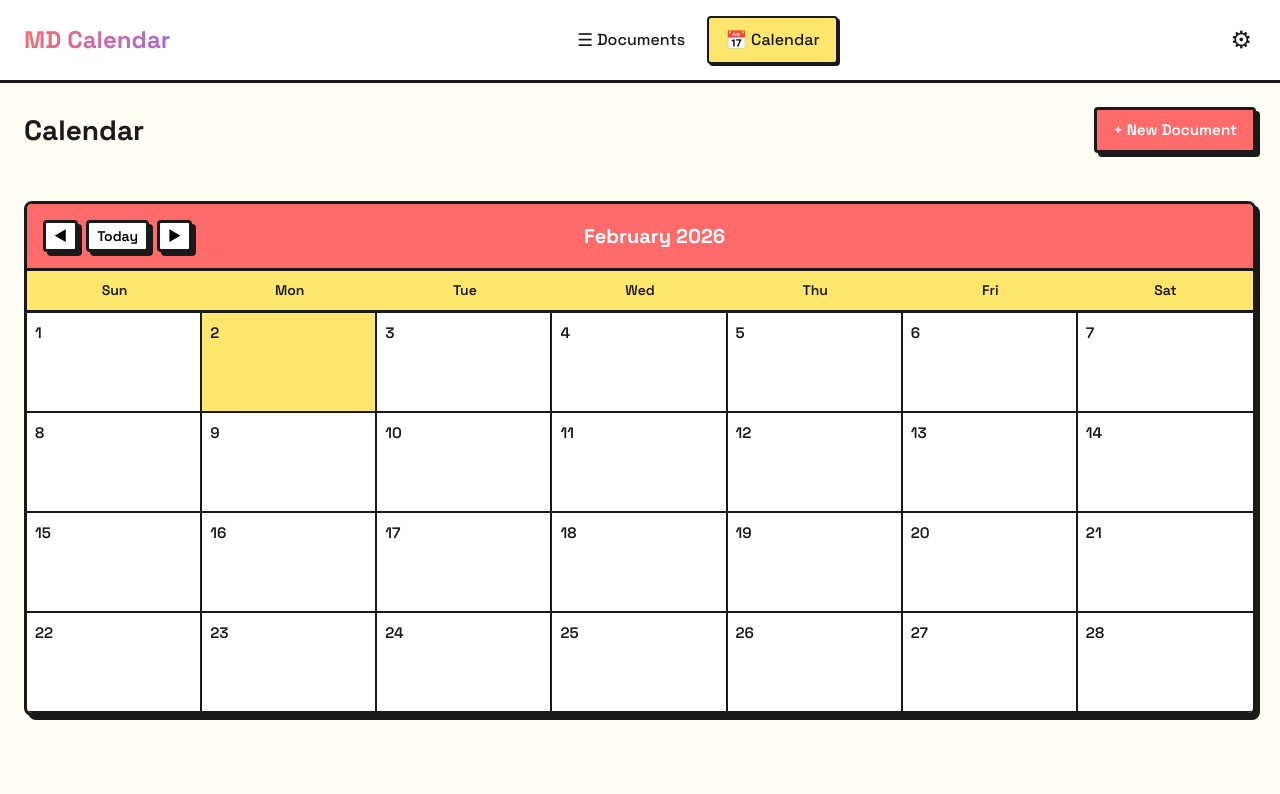
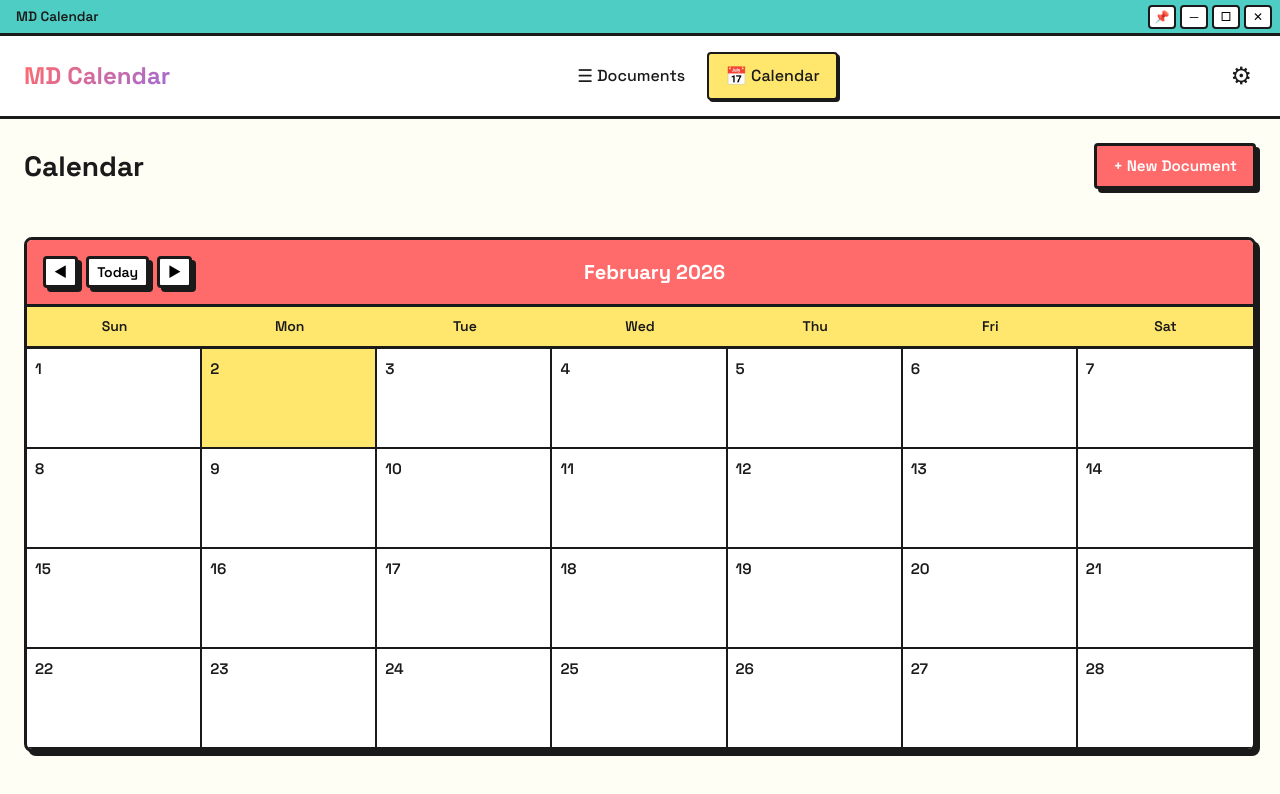
Before and after one commit to bhin-dede/md_calendar, a Next.js app: page /calendar in a window 1280 px wide. Shown: the top 794 px of the page. Built offline with nearby package versions, Linux system fonts and the light colour scheme.

Commit message:
v0.5.0: Custom titlebar with always-on-top feature
- Add custom titlebar (decorations: false)
- Add always-on-top pin button
- Add window control buttons (minimize, maximize, close)
- Change dev port to 8003
- Update README with new features

```diff
--- a/package.json
+++ b/package.json
@@ -1,9 +1,9 @@
 {
   "name": "md_cal",
-  "version": "0.4.0",
+  "version": "0.5.0",
   "private": true,
   "scripts": {
-    "dev": "next dev",
+    "dev": "next dev -p 8003",
     "build": "next build",
     "start": "next start",
     "lint": "eslint",
--- a/src-tauri/capabilities/default.json
+++ b/src-tauri/capabilities/default.json
@@ -7,6 +7,12 @@
   ],
   "permissions": [
     "core:default",
+    "core:window:allow-start-dragging",
+    "core:window:allow-minimize",
+    "core:window:allow-toggle-maximize",
+    "core:window:allow-close",
+    "core:window:allow-is-maximized",
+    "core:window:allow-set-always-on-top",
     "fs:default",
     "fs:allow-read",
     "fs:allow-write",
--- a/src/app/layout.tsx
+++ b/src/app/layout.tsx
@@ -1,5 +1,6 @@
 import type { Metadata } from "next";
 import { Header } from "@/components/Header";
+import { TitleBar } from "@/components/TitleBar";
 import { ToastProvider } from "@/context/ToastContext";
 import "@/styles/design-system.css";
 import "@/styles/components.css";
@@ -31,6 +32,7 @@ export default function RootLayout({
       </head>
       <body>
         <ToastProvider>
+          <TitleBar />
           <Header />
           {children}
         </ToastProvider>
--- /dev/null
+++ b/src/components/TitleBar.tsx
@@ -0,0 +1,84 @@
+'use client';
+
+import React, { useState, useEffect, useCallback } from 'react';
+
+export function TitleBar() {
+  const [isMaximized, setIsMaximized] = useState(false);
+  const [isAlwaysOnTop, setIsAlwaysOnTop] = useState(false);
+  const [appWindow, setAppWindow] = useState<any>(null);
+
+  useEffect(() => {
+    const initWindow = async () => {
+      if (typeof window !== 'undefined') {
+        try {
+          const { getCurrentWindow } = await import('@tauri-apps/api/window');
+          const win = getCurrentWindow();
+          setAppWindow(win);
+          const maximized = await win.isMaximized();
+          setIsMaximized(maximized);
+        } catch (e) {
+          console.log('Not in Tauri environment');
+        }
+      }
+    };
+    initWindow();
+  }, []);
+
+  const handleDrag = useCallback(async (e: React.MouseEvent) => {
+    if (e.buttons === 1 && e.detail === 1 && appWindow) {
+      await appWindow.startDragging();
+    }
+  }, [appWindow]);
+
+  const handleDoubleClick = useCallback(async () => {
+    if (appWindow) {
+      await appWindow.toggleMaximize();
+      setIsMaximized(!isMaximized);
+    }
+  }, [appWindow, isMaximized]);
+
+  const handleMinimize = async () => {
+    if (appWindow) await appWindow.minimize();
+  };
+
+  const handleMaximize = async () => {
+    if (appWindow) {
+      await appWindow.toggleMaximize();
+      setIsMaximized(!isMaximized);
+    }
+  };
+
+  const handleClose = async () => {
+    if (appWindow) await appWindow.close();
+  };
+
+  const handleTogglePin = async () => {
+    if (appWindow) {
+      const newValue = !isAlwaysOnTop;
+      await appWindow.setAlwaysOnTop(newValue);
+      setIsAlwaysOnTop(newValue);
+    }
+  };
+
+  return (
+    <div className="titlebar" onMouseDown={handleDrag} onDoubleClick={handleDoubleClick}>
+      <div className="titlebar-title">
+        MD Calendar
+      </div>
+      <div className="titlebar-controls">
+        <button className={`titlebar-btn pin ${isAlwaysOnTop ? 'active' : ''}`} onClick={handleTogglePin} onMouseDown={(e) => e.stopPropagation()} title={isAlwaysOnTop ? '고정 해제' : '항상 위에'}>
+          📌
+        </button>
+        <button className="titlebar-btn minimize" onClick={handleMinimize} onMouseDown={(e) => e.stopPropagation()} title="Minimize">
+          ─
+        </button>
+        <button className="titlebar-btn maximize" onClick={handleMaximize} onMouseDown={(e) => e.stopPropagation()} title={isMaximized ? 'Restore' : 'Maximize'}>
+          {isMaximized ? '◱' : '□'}
+        </button>
+        <button className="titlebar-btn close" onClick={handleClose} onMouseDown={(e) => e.stopPropagation()} title="Close">
+          ✕
+        </button>
+      </div>
+    </div>
+  );
+}
--- a/src/styles/components.css
+++ b/src/styles/components.css
@@ -1,3 +1,71 @@
+.titlebar {
+  display: flex;
+  justify-content: space-between;
+  align-items: center;
+  height: 36px;
+  padding: 0 var(--space-sm);
+  background-color: var(--color-secondary);
+  border-bottom: var(--border-style);
+  user-select: none;
+  -webkit-user-select: none;
+}
+
+.titlebar-title {
+  font-size: 0.85rem;
+  font-weight: 600;
+  color: var(--color-text);
+  padding-left: var(--space-sm);
+}
+
+.titlebar-controls {
+  display: flex;
+  gap: 4px;
+}
+
+.titlebar-btn {
+  width: 28px;
+  height: 24px;
+  border: 2px solid var(--color-border);
+  border-radius: var(--radius-sm);
+  background-color: var(--color-surface);
+  cursor: pointer;
+  display: flex;
+  align-items: center;
+  justify-content: center;
+  font-size: 0.75rem;
+  transition: transform var(--transition-fast), box-shadow var(--transition-fast);
+}
+
+.titlebar-btn:hover {
+  transform: translate(-1px, -1px);
+  box-shadow: 2px 2px 0 var(--color-border);
+}
+
+.titlebar-btn.close:hover {
+  background-color: var(--color-primary);
+  color: white;
+}
+
+.titlebar-btn.minimize:hover {
+  background-color: var(--color-accent);
+}
+
+.titlebar-btn.maximize:hover {
+  background-color: var(--color-green);
+}
+
+.titlebar-btn.pin:hover {
+  background-color: var(--color-purple);
+  color: white;
+}
+
+.titlebar-btn.pin.active {
+  background-color: var(--color-purple);
+  color: white;
+  transform: translate(-1px, -1px);
+  box-shadow: 2px 2px 0 var(--color-border);
+}
+
 .toast-container {
   position: fixed;
   bottom: var(--space-lg);
```
Also changed, not shown: src-tauri/tauri.conf.json (+4 -3 lines), 1 other file (tests, documents, lock files or other folders).
